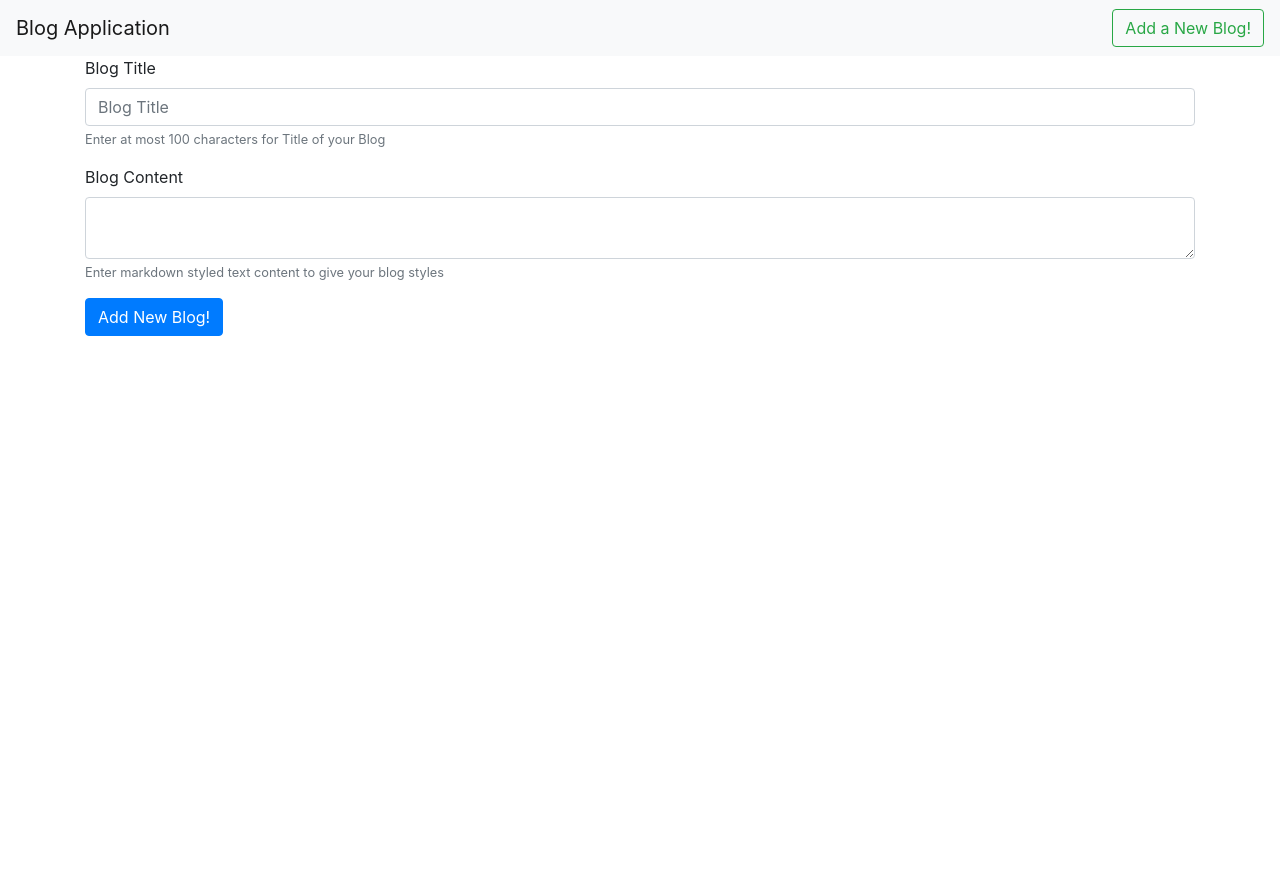
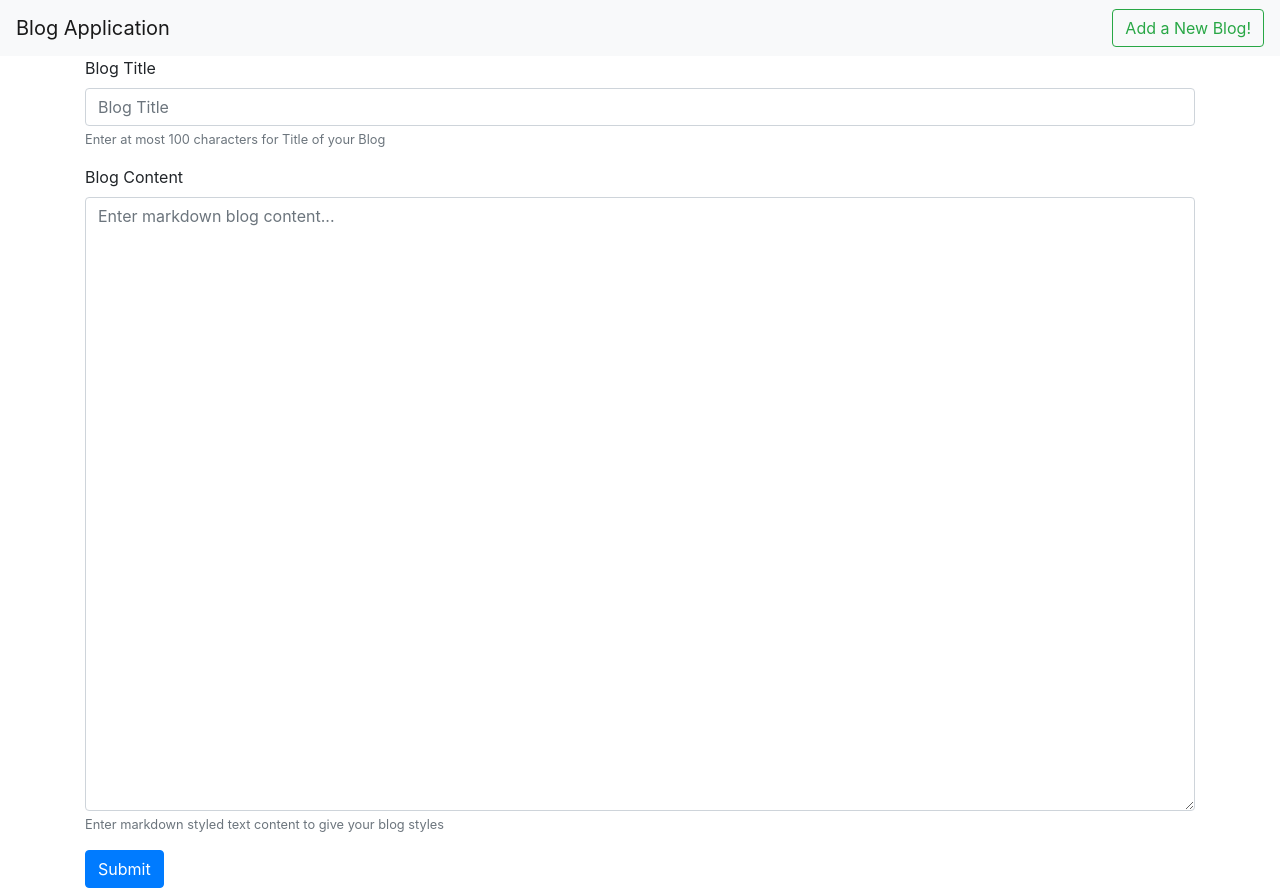
Before and after one commit to ahmadx16/blog_app_react, a React (Create React App) app: page /add-new-blog in a window 1280 px wide. Before the commit the page ends 800 px from the top, so only its background shows below. Built offline with nearby package versions, Linux system fonts and the light colour scheme.

Commit message:
edit blog

```diff
--- a/src/App.tsx
+++ b/src/App.tsx
@@ -6,6 +6,7 @@ import { createStore } from "redux";
 import Home from "./pages/Home";
 import BlogDetail from "./pages/BlogDetail";
 import AddNewBlog from "./pages/AddNewBlog";
+import EditBlog from "./pages/EditBlog";
 import Navbar from "./components/Navbar/Navbar";
 import { blogReducer } from "./reducers";
 
@@ -24,6 +25,7 @@ function App() {
           <Route exact path="/" component={Home} />
           <Route exact path="/blog/:blogId" component={BlogDetail} />
           <Route exact path="/add-new-blog" component={AddNewBlog} />
+          <Route exact path="/edit-blog/:blogId" component={EditBlog} />
         </Switch>
       </Router>
     </Provider>
--- a/src/actions.ts
+++ b/src/actions.ts
@@ -16,3 +16,10 @@ export const getBlogs = (blogData: any): Action => {
     payload: blogData,
   };
 };
+
+export const deleteBlogAction = (blogId: any): Action => {
+  return {
+    type: "DELETE_BLOG",
+    payload: blogId,
+  };
+};
--- a/src/components/BlogCard/BlogCard.tsx
+++ b/src/components/BlogCard/BlogCard.tsx
@@ -1,14 +1,28 @@
 import React from "react";
+import { useHistory } from "react-router-dom";
+import {connect} from 'react-redux'
+
 import TimeAgo from "react-timeago";
-import { useHistory } from "react-router-dom";
 
-const BlogCard = ({ blogId, title, markdown, date_created }: any) => {
+import { deleteBlog } from "../../services/blogAPI";
+import { deleteBlogAction } from "../../actions"
+
+
+const BlogCard = ({ blogId, title, markdown, date_created, deleteBlogAction }: any) => {
   let history = useHistory();
 
-  const onClickViewMore = (e: any) => {
-    e.preventDefault();
+  const onClickViewMore = () => {
     history.push("/blog/" + blogId);
   };
+
+  const onDeleteBlog = async() =>{
+    await deleteBlog(blogId)
+    deleteBlogAction(blogId)
+  }
+  const onEditClick = async() =>{
+    history.push("/edit-blog/"+blogId)
+  }
+
 
   return (
     <div className="card mt-3">
@@ -16,10 +30,11 @@ const BlogCard = ({ blogId, title, markdown, date_created }: any) => {
         <div className="row">
           <div className="col-10">Featured</div>
           <div className="col-2">
-            <button className="btn btn-outline-danger">
+            <button className="btn btn-outline-danger" onClick={onDeleteBlog}>
               Delete
             </button>
-            <button className="btn btn-outline-info ml-2 ">
+
+            <button className="btn btn-outline-info ml-2" onClick={onEditClick}>
               Edit
             </button>
           </div>
@@ -42,4 +57,8 @@ const BlogCard = ({ blogId, title, markdown, date_created }: any) => {
   );
 };
 
-export default BlogCard;
+const mapDispatchToProps = {
+  deleteBlogAction
+}
+
+export default connect(null, mapDispatchToProps)(BlogCard);
--- /dev/null
+++ b/src/components/BlogForm/BlogForm.tsx
@@ -0,0 +1,85 @@
+import React, { useState, useEffect } from "react";
+
+import { useHistory } from "react-router-dom";
+import { addNewBlog } from "../../services/blogAPI";
+import { updateBlog } from "../../services/blogAPI";
+
+
+interface BlogFormType {
+  blogId?:string,
+  title?: string;
+  markdown?: string;
+  formType: "add" | "update";
+}
+
+const BlogForm = ({blogId, title, markdown, formType }: BlogFormType) => {
+
+  useEffect(() => {
+    setBlogData({
+      blogTitle: title ? title : "",
+      blogMarkdown: markdown ? markdown : ""
+    })
+  }, [title,markdown])
+
+  let history = useHistory();
+  let updateBlogId = blogId?blogId:""
+
+  const [blogData, setBlogData] = useState({
+    blogTitle: title ? title : "",
+    blogMarkdown: markdown ? markdown : "",
+  });
+
+  const onChangeBlogTitle = (e: any) => {
+    setBlogData({...blogData, blogTitle: e.target.value});
+  };
+  const onChangeMarkdown = (e: any) => {
+    setBlogData({...blogData, blogMarkdown: e.target.value});
+  };
+  const onSubmitBlogForm = (e: any) => {
+    e.preventDefault();
+    if (formType === "add") {
+      addNewBlog(blogData.blogTitle, blogData.blogMarkdown);
+    } else {
+      updateBlog(updateBlogId, blogData.blogTitle, blogData.blogMarkdown)
+    }
+    history.push("/");
+  };
+
+  return (
+    <div className="container">
+      <form onSubmit={onSubmitBlogForm}>
+        <div className="form-group">
+          <label>Blog Title</label>
+          <input
+            type="text"
+            className="form-control"
+            placeholder="Blog Title"
+            value={blogData.blogTitle}
+            onChange={onChangeBlogTitle}
+          />
+          <small className="form-text text-muted">
+            Enter at most 100 characters for Title of your Blog
+          </small>
+        </div>
+        <div className="form-group">
+          <label>Blog Content</label>
+          <textarea
+            className="form-control"
+            value={blogData.blogMarkdown}
+            onChange={onChangeMarkdown}
+            placeholder="Enter markdown blog content..."
+            rows={25}
+          />
+          <small className="form-text text-muted">
+            Enter markdown styled text content to give your blog styles
+          </small>
+        </div>
+
+        <button type="submit" className="btn btn-primary">
+          Submit
+        </button>
+      </form>
+    </div>
+  );
+};
+export default BlogForm;
--- a/src/components/BlogList/BlogList.tsx
+++ b/src/components/BlogList/BlogList.tsx
@@ -3,7 +3,6 @@ import BlogCard from "../BlogCard/BlogCard";
 
 const BlogList = ({ blogsData }: any) => {
   let blogList = "There are no blogs yet!";
-  console.log(blogsData)
   if (blogsData) {
     blogList = blogsData.map((blogData: any) => {
       return (
--- a/src/pages/AddNewBlog.tsx
+++ b/src/pages/AddNewBlog.tsx
@@ -1,59 +1,13 @@
-import React, { useState } from "react";
+import React from "react";
 
-import {useHistory} from 'react-router-dom'
-import { addNewBlog } from "../services/blogAPI";
+import BlogForm from "../components/BlogForm/BlogForm";
+
 
 const AddNewBlog = () => {
-  let history = useHistory()
-
-  const [blogTitle, setBlogTitle] = useState("");
-  const [blogMarkdown, setBlogMarkdown] = useState("");
-
-  const onChangeBlogTitle = (e: any) => {
-    setBlogTitle(e.target.value);
-  };
-  const onChangeMarkdown = (e: any) => {
-    setBlogMarkdown(e.target.value);
-  };
-  const onSubmitAddNewBlog = (e: any) => {
-    e.preventDefault();
-    addNewBlog(blogTitle, blogMarkdown);
-    history.push("/")
-  };
-
   return (
-    <div className="container">
-      <form onSubmit={onSubmitAddNewBlog}>
-        <div className="form-group">
-          <label>Blog Title</label>
-          <input
-            type="text"
-            className="form-control"
-            placeholder="Blog Title"
-            value={blogTitle}
-            onChange={onChangeBlogTitle}
-          />
-          <small className="form-text text-muted">
-            Enter at most 100 characters for Title of your Blog
-          </small>
-        </div>
-        <div className="form-group">
-          <label>Blog Content</label>
-          <textarea
-            className="form-control"
-            value={blogMarkdown}
-            onChange={onChangeMarkdown}
-          />
-          <small className="form-text text-muted">
-            Enter markdown styled text content to give your blog styles
-          </small>
-        </div>
-
-        <button type="submit" className="btn btn-primary">
-          Add New Blog!
-        </button>
-      </form>
-    </div>
+    <BlogForm
+      formType="add"
+    />
   );
 };
 export default AddNewBlog;
--- /dev/null
+++ b/src/pages/EditBlog.tsx
@@ -0,0 +1,36 @@
+import React, {useState, useEffect} from "react";
+
+import BlogForm from "../components/BlogForm/BlogForm";
+import { getBlogDetail } from "../services/blogAPI";
+
+const EditBlog = ({ match }: any) => {
+  let blogId = match ? match.params.blogId : "";
+
+  useEffect(() => {
+    getBlog();
+  }, []);
+
+  const [blogData, setBlogData] = useState({
+    blogTitle: "",
+    blogMarkdown: "",
+  });
+
+  const getBlog = async () => {
+    const blogDataResponse = await getBlogDetail(blogId);
+    setBlogData({
+      blogTitle: blogDataResponse.title,
+      blogMarkdown: blogDataResponse.blog_markdown,
+    });
+  };
+
+  return (
+    <BlogForm
+      formType="update"
+      blogId={blogId}
+      title={blogData.blogTitle}
+      markdown={blogData.blogMarkdown}
+    />
+  );
+};
+
+export default EditBlog;
--- a/src/reducers.ts
+++ b/src/reducers.ts
@@ -11,7 +11,8 @@ export const blogReducer = (state = initialState, action: Action) => {
       return [action.payload, ...state];
     case "GET_BLOGS":
       return action.payload;
-
+    case "DELETE_BLOG":
+      return state.filter((blog)=> blog.id !== Number(action.payload))
     default:
       return state;
   }
--- a/src/services/blogAPI.ts
+++ b/src/services/blogAPI.ts
@@ -36,3 +36,26 @@ export const getBlogDetail = async (blogId:string) => {
         return handleErrors(err)
     }
 }
+
+export const updateBlog = async (blogId:string, title:string, blog_markdown:string ) => {
+
+    try {
+        const blogData ={title, blog_markdown}
+        const allBlogsData = await axios.patch("/"+blogId+"/",  blogData);
+        return allBlogsData.data
+
+    } catch (err) {
+        return handleErrors(err)
+    }
+}
+
+export const deleteBlog = async (blogId:string) => {
+
+    try {
+        const allBlogsData = await axios.delete("/"+blogId);
+        return allBlogsData.data
+
+    } catch (err) {
+        return handleErrors(err)
+    }
+}
```
